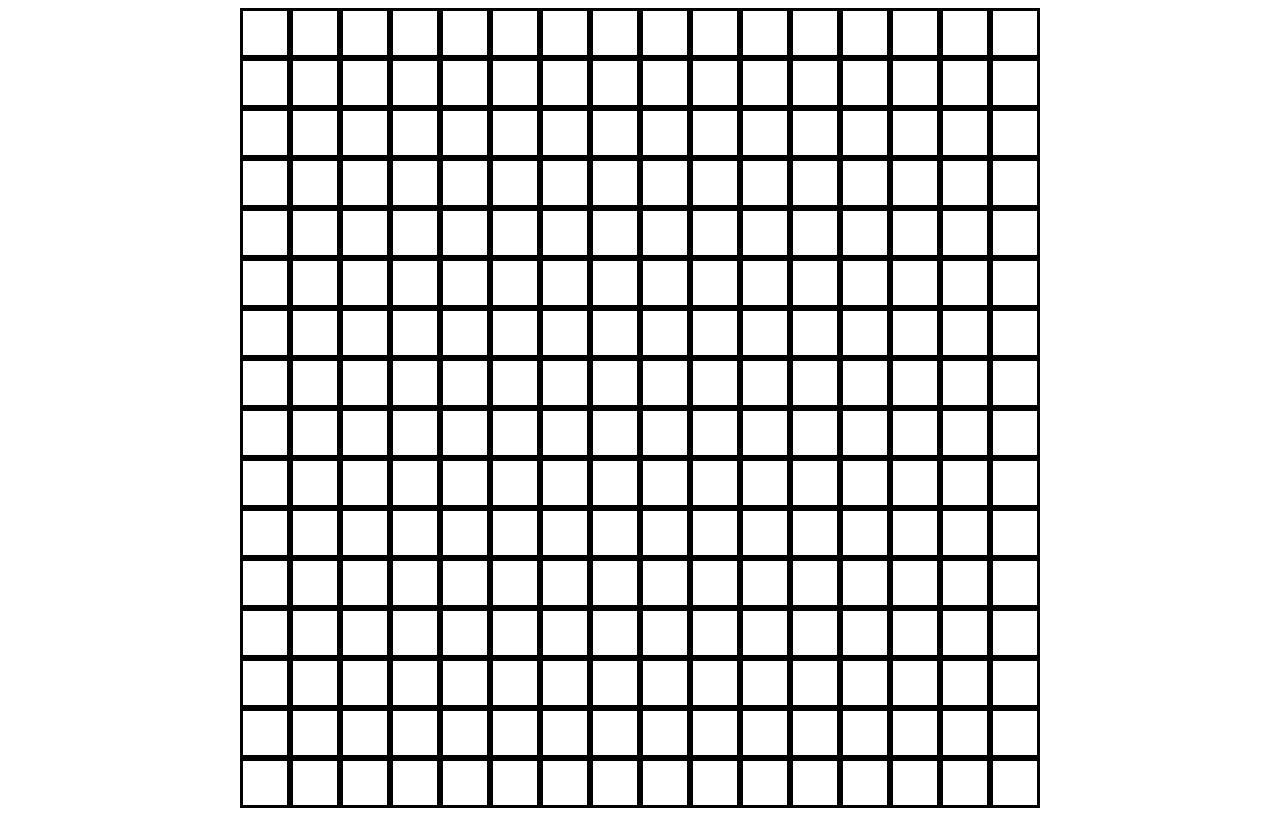
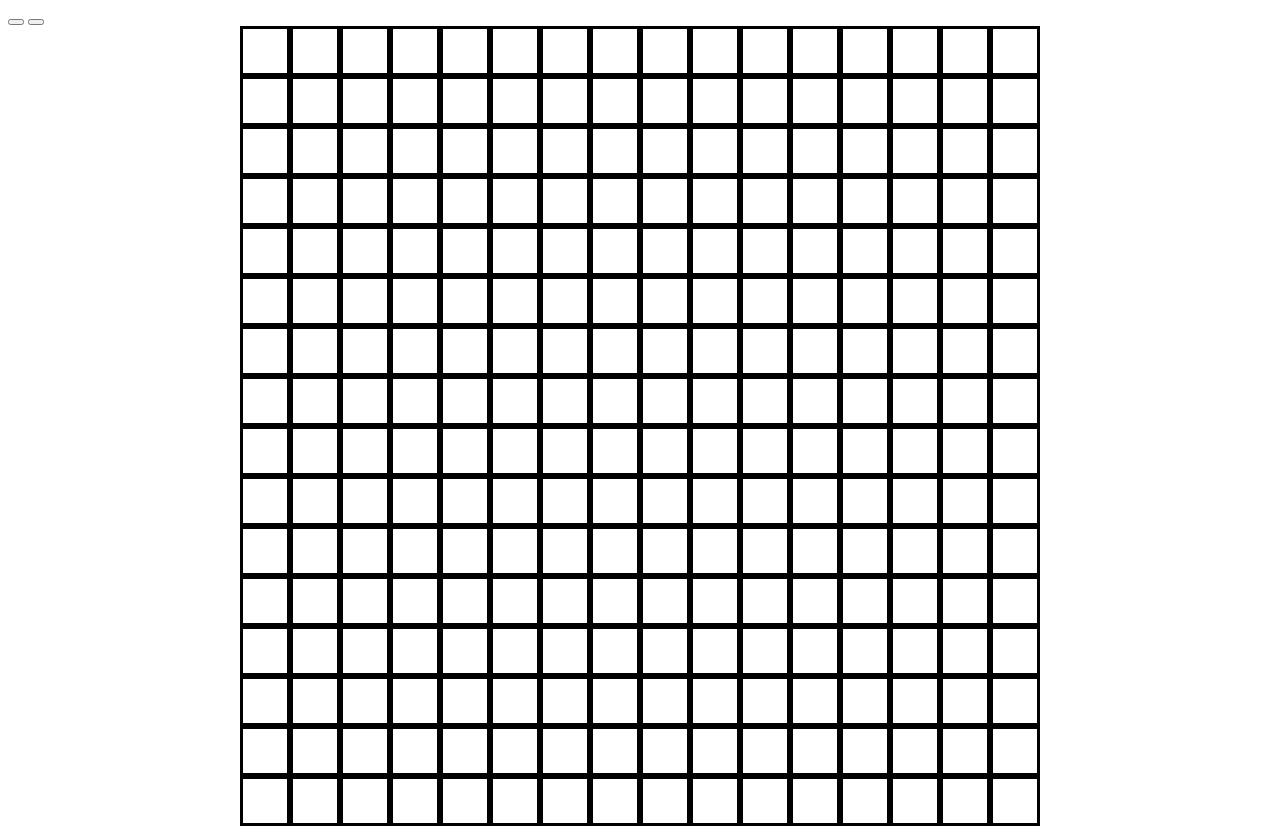
Before and after one commit to ssimkani/etch-a-sketch, a plain HTML site: page index.html in a window 1280 px wide. Drawn offline with Linux system fonts and the light colour scheme.

Commit message:
Add button for erasor and button for clearing the grid

```diff
--- a/index.html
+++ b/index.html
@@ -8,6 +8,8 @@
     <script src="index.js" defer></script>
   </head>
   <body>
+    <button id="eraser"></button>
+    <button id="clear"></button>
     <div id="container"></div>
   </body>
 </html>
```
